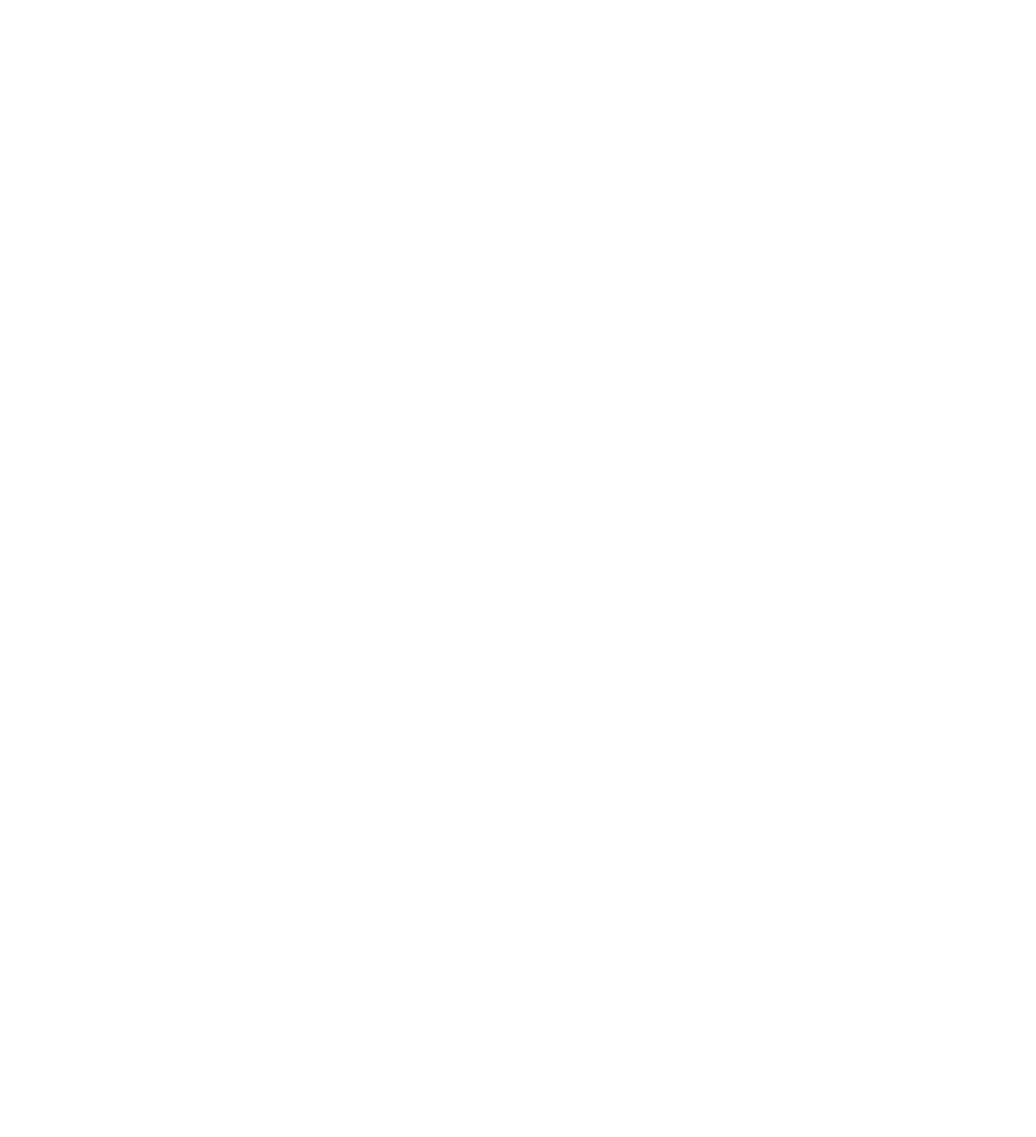
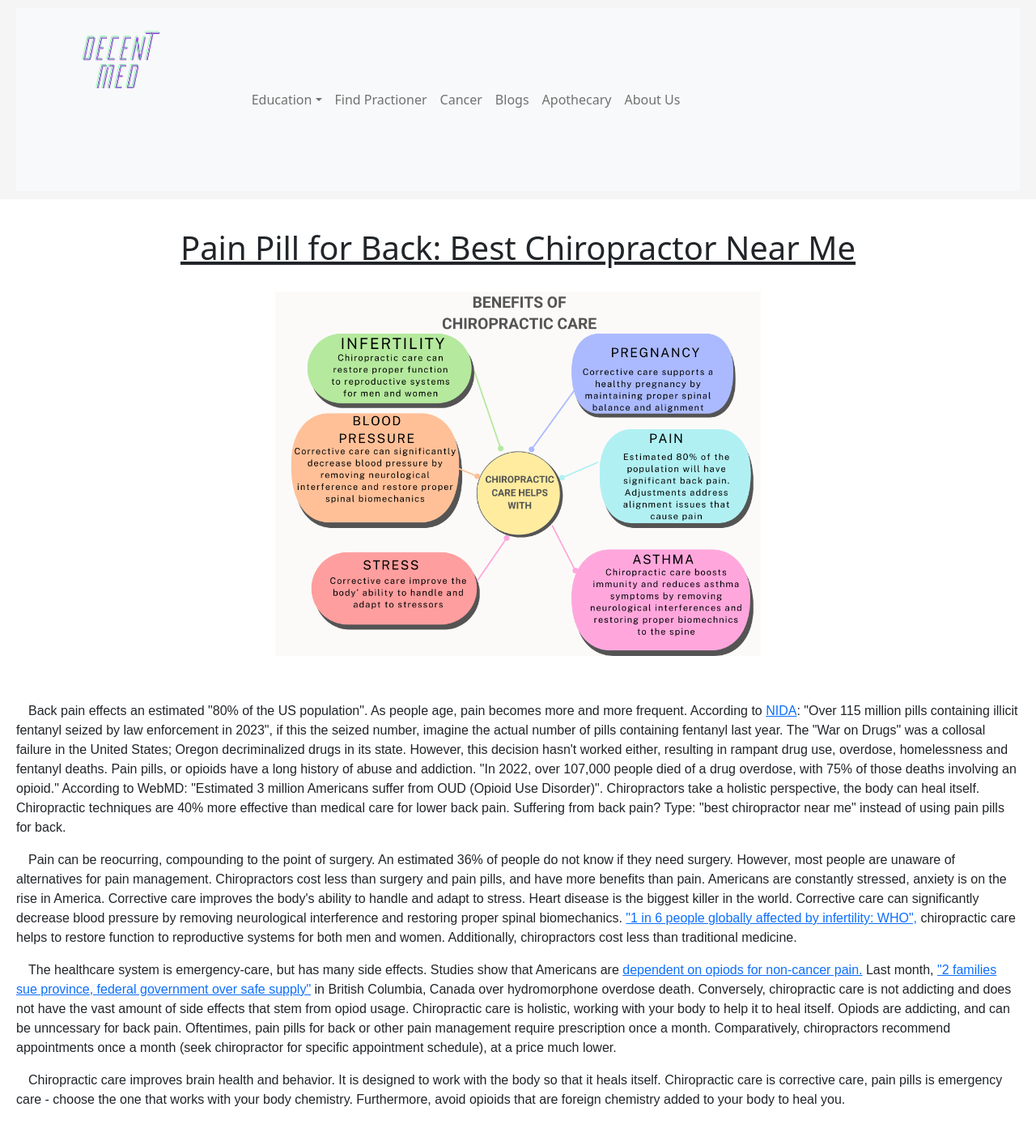
Before and after one commit to samsalgado/DECENTMED, a React (Create React App) app: page /blog14 in a window 1280 px wide. Before the commit this address had no page. Shown: the top 1404 px of the page at 81% size. Before the commit the page ends 800 px from the top, so only its background shows below. Built offline with nearby package versions, Linux system fonts and the light colour scheme.

Commit message:
chiropractic blog

```diff
--- a/src/App.js
+++ b/src/App.js
@@ -11,6 +11,7 @@
 import Blog11 from './pages/blogs/blog11';
 import Blog1 from './pages/blogs/blog1';
 import Blog12 from './pages/blogs/blog12';
+import Blog14 from './pages/blogs/blog14';
 import { Detox } from './pages/Detox';
 import {StemCell} from './pages/Stemcell';
 import {NotFound} from './pages/NotFound';
@@ -61,6 +62,7 @@
     <Route path="/blog9" element={<Blog9 t={t} />} />
     <Route path="/blog10" element={<Blog10 t={t}/>} />
     <Route path="/blog12" element={<Blog12 t={t}/>} />
+    <Route path="/blog14" element={<Blog14 t={t}/>}/>
     <Route path="/detox" element={<Detox t={t}/>}/>
     <Route path="/hypnotherapy" element={<Hypnotherapy t={t}/>}/>
     <Route path="/nutrition" element={<Nutrition t={t} />}/>
--- a/src/pages/Blog.js
+++ b/src/pages/Blog.js
@@ -9,6 +9,7 @@
 import BTC from "../images copy/2140.webp";
 import nutritionbenefits from "../images copy/nutritionbenefits.png";
 import '../App.css';
+import chirotreat from '../images copy/chirotreats.png';
 import montreal from "../images copy/montreal.png";
 import consult from "../images copy/consult.png";
 import cancerimg from "../images copy/cancerimg.png";
@@ -239,6 +240,24 @@
       </a>
     </div>
     <div style={{ padding: '20px', fontFamily: 'Arial, sans-serif' }}>
+    <h2 style={{textDecoration:'underline', textAlign: 'center', margin: '20px 0' }}>Pain Pill for Back: Best Chiropractor Near Me
+      </h2>
+    <div className='pr'>
+        <p>
+        Back pain effects an estimated "80% of the US population". As people age, pain becomes more and more frequent. According to <a href="https://nida.nih.gov/news-events/news-releases/2024/05/over-115-million-pills-containing-illicit-fentanyl-seized-by-law-enforcement-in-2023">NIDA</a>: "Over 115 million pills containing illicit fentanyl seized by law enforcement in 2023", if this the seized number, imagine the actual number of pills containing fentanyl last year. The "War on Drugs" was a collosal failure in the United States; Oregon decriminalized drugs in its state. However, this decision hasn't worked either, resulting in rampant drug use, overdose, homelessness and fentanyl deaths. Pain pills, or opioids have a long history of abuse and addiction. "In 2022, over 107,000 people died of a drug overdose, with 75% of those deaths involving an opioid." According to WebMD: "Estimated 3 million Americans suffer from OUD (Opioid Use Disorder)". Chiropractors take a holistic perspective, the body can heal itself. Chiropractic techniques are 40% more effective than medical care for lower back pain. Suffering from back pain? Type: "best chiropractor near me" instead of using pain pills for back.
+        </p>
+      </div>
+        </div>
+        <div className='container'>
+    <a href='/blog14'>
+    <figure>
+        <img className='gridimag' src={chirotreat} alt="logo" />
+          <figcaption>Click on image for full Blog</figcaption>
+        </figure>
+      </a>
+    </div>
+
+    <div style={{ padding: '20px', fontFamily: 'Arial, sans-serif' }}>
     <h2 style={{textDecoration:'underline', textAlign: 'center', margin: '20px 0' }}>Hepatitis B: Herbal Medicine On Hep B</h2>
     <div className='pr'>
     <p>
--- /dev/null
+++ b/src/pages/blogs/blog14.js
@@ -0,0 +1,43 @@
+import Topbar from "../topbar";
+import { Helmet } from "react-helmet";
+import Footer from "../../footer";
+import chirotreat from '../../images copy/chirotreats.png';
+import "../../App.css";
+const Blog14 = ({t}) => {
+  return (
+    <>
+      <Helmet>
+        <title>Pain Pill for Back</title>
+        <meta name="viewport" content="width=device-width, initial-scale=1.0" />
+        <meta name="description" content="Discover the hidden secret about hair growth. Batana oil is rich in vitamin E, learn more about batana oil benefits." />
+      </Helmet>
+      <header>
+        <Topbar />
+      </header>
+      <div className='container'>
+      <h1 style={{ textDecoration: 'underline', textAlign: 'center', margin: '20px 0' }}>{t('Pain Pill for Back: Best Chiropractor Near Me')}
+      </h1>
+          <img className='gridimag' src={chirotreat} alt="logo" />
+      </div>
+      <div style={{ padding: '20px', fontFamily: 'Arial, sans-serif' }}>
+          <div className='pr'>
+        <p>
+        Back pain effects an estimated "80% of the US population". As people age, pain becomes more and more frequent. According to <a href="https://nida.nih.gov/news-events/news-releases/2024/05/over-115-million-pills-containing-illicit-fentanyl-seized-by-law-enforcement-in-2023">NIDA</a>: "Over 115 million pills containing illicit fentanyl seized by law enforcement in 2023", if this the seized number, imagine the actual number of pills containing fentanyl last year. The "War on Drugs" was a collosal failure in the United States; Oregon decriminalized drugs in its state. However, this decision hasn't worked either, resulting in rampant drug use, overdose, homelessness and fentanyl deaths. Pain pills, or opioids have a long history of abuse and addiction. "In 2022, over 107,000 people died of a drug overdose, with 75% of those deaths involving an opioid." According to WebMD: "Estimated 3 million Americans suffer from OUD (Opioid Use Disorder)". Chiropractors take a holistic perspective, the body can heal itself. Chiropractic techniques are 40% more effective than medical care for lower back pain. Suffering from back pain? Type: "best chiropractor near me" instead of using pain pills for back.
+        </p>
+        <p>
+        Pain can be reocurring, compounding to the point of surgery. An estimated 36% of people do not know if they need surgery. However, most people are unaware of alternatives for pain management. Chiropractors cost less than surgery and pain pills, and have more benefits than pain. Americans are constantly stressed, anxiety is on the rise in America. Corrective care improves the body's ability to handle and adapt to stress. Heart disease is the biggest killer in the world. Corrective care can significantly decrease blood pressure by removing neurological interference and restoring proper spinal biomechanics. <a href="https://www.who.int/news/item/04-04-2023-1-in-6-people-globally-affected-by-infertility">"1 in 6 people globally affected by infertility: WHO",</a> chiropractic care helps to restore function to reproductive systems for both men and women. Additionally, chiropractors cost less than traditional medicine.
+        </p>
+        <p>
+        The healthcare system is emergency-care, but has many side effects. Studies show that Americans are <a href="https://onlinelibrary.wiley.com/doi/10.1111/add.16616">dependent on opiods for non-cancer pain.</a> Last month, <a href="https://www.cbc.ca/news/canada/british-columbia/safe-supply-lawsuit-bc-1.7295735">"2 families sue province, federal government over safe supply"</a> in British Columbia, Canada over hydromorphone overdose death. Conversely, chiropractic care is not addicting and does not have the vast amount of side effects that stem from opiod usage. Chiropractic care is holistic, working with your body to help it to heal itself. Opiods are addicting, and can be unncessary for back pain. Oftentimes, pain pills for back or other pain management require prescription once a month. Comparatively, chiropractors recommend appointments once a month (seek chiropractor for specific appointment schedule), at a price much lower.
+        </p>
+        <p>
+        Chiropractic care improves brain health and behavior. It is designed to work with the body so that it heals itself. Chiropractic care is corrective care, pain pills is emergency care - choose the one that works with your body chemistry. Furthermore, avoid opioids that are foreign chemistry added to your body to heal you.
+        </p>
+          </div>
+      </div>
+      <Footer />
+    </>
+  );
+};
+
+export default Blog14;
--- a/src/pages/blogs/blog7.js
+++ b/src/pages/blogs/blog7.js
@@ -52,4 +52,4 @@
   );
 };
 
-export default Blog7; // Default export
+export default Blog7;
```
